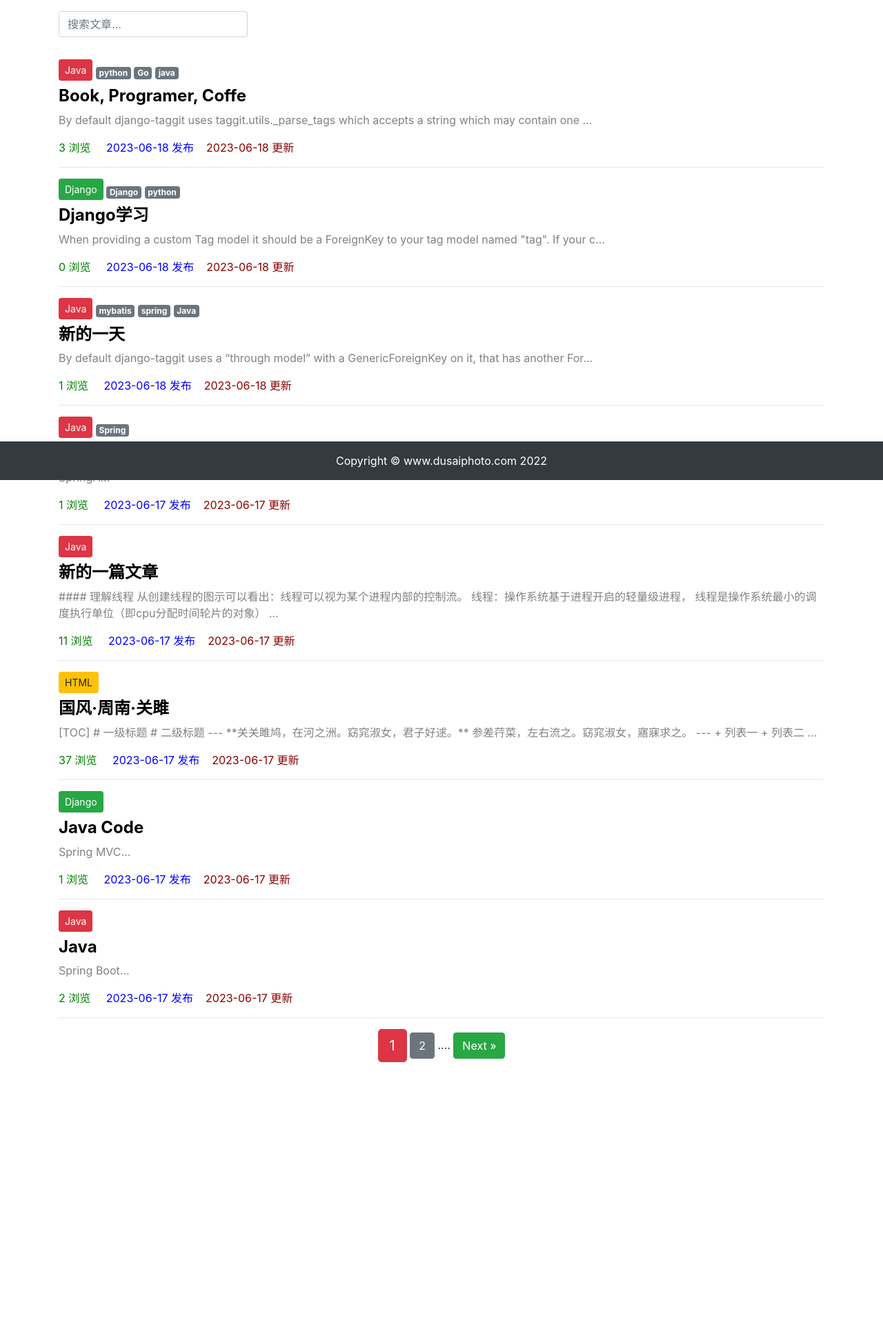
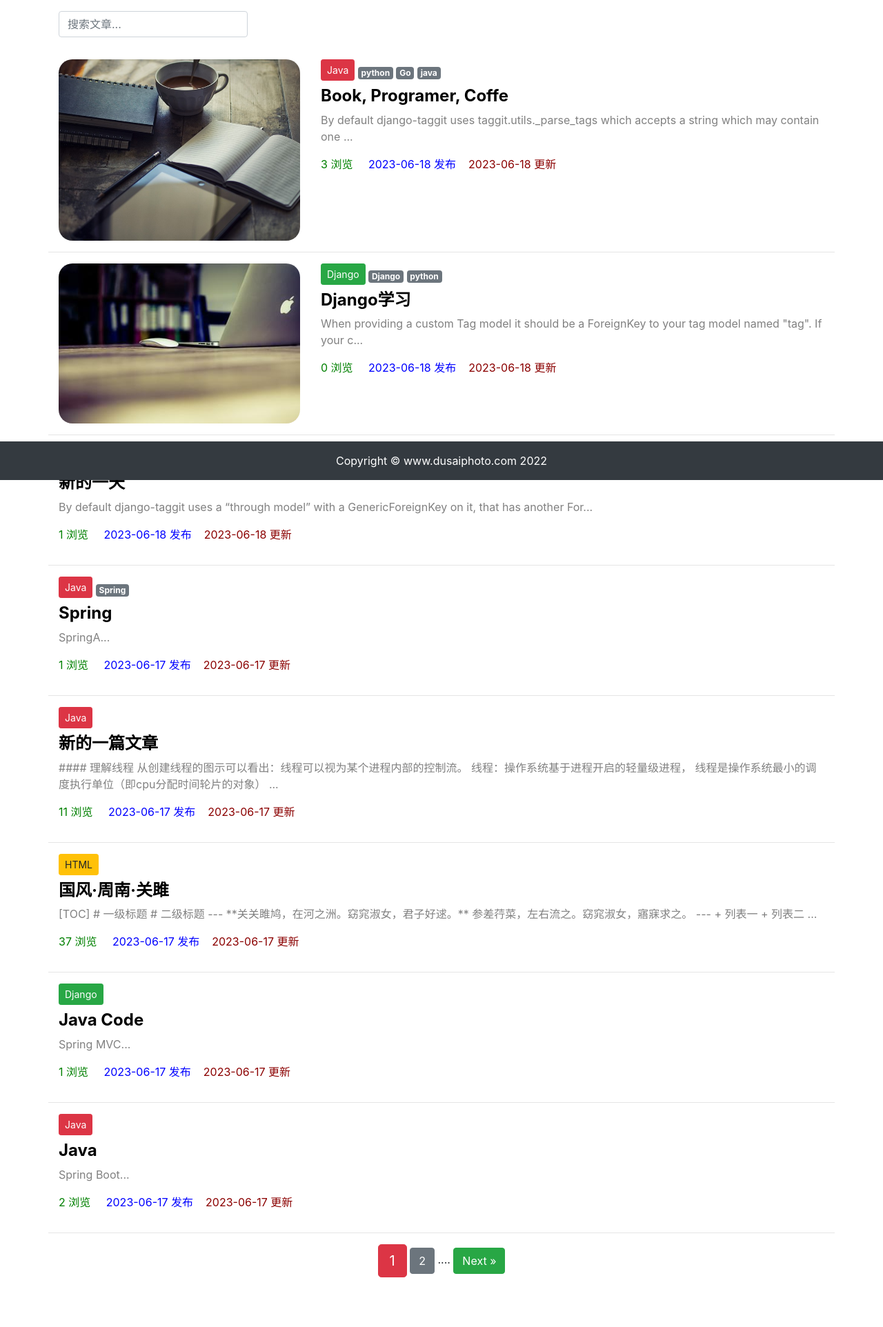
Before and after one commit to lskylines/my_blog, a Django app: page /article/article_list/ in a window 1280 px wide. Shown: the part 104-2028 px from the top of the page at 69% size. Before the commit the page ends 1644 px from the top, so only its background shows below. Run offline with Django 3.2, Linux system fonts and the light colour scheme; data comes from the database, SQL or seed files in the repository; both versions use the stored data as it was after the commit; parts of the project's set-up code (start-up, migrations or seed data) failed here and were passed over; some libraries are stand-ins or nearby versions.

Commit message:
fea: 新增标题图片功能

```diff
--- a/article/forms.py
+++ b/article/forms.py
@@ -7,4 +7,4 @@ class ArticlePostForm(forms.ModelForm):
         # 指明数据模型来源
         model = ArticlePost
         # 定义表单包含字段
-        fields = ("title", "body", "tags")
+        fields = ("title", "body", "tags", "avatar")
--- a/article/models.py
+++ b/article/models.py
@@ -3,6 +3,10 @@ from django.contrib.auth.models import User
 from django.utils import timezone
 from django.urls import reverse
 from taggit.managers import TaggableManager
+from PIL import Image
+from imagekit.models import ProcessedImageField
+from imagekit.processors import ResizeToFit
+
 
 class ArticleColumn(models.Model):
     # 栏目标题
@@ -25,8 +29,10 @@ class ArticlePost(models.Model):
     created = models.DateTimeField(default=timezone.now)
     # 文章更新时间
     updated = models.DateTimeField(auto_now=True)
-
+    # 浏览量
     total_views = models.PositiveIntegerField(default=0)
+    # 文章标题图
+    avatar = models.ImageField(upload_to="article/%Y%m%d/", blank=True)
 
     # 文章标签
     tags = TaggableManager(blank=True)
@@ -49,3 +55,24 @@ class ArticlePost(models.Model):
 
     def get_absolute_url(self):
         return reverse("article:article_detail", args=[self.id])
+
+    def save(self, *args, **kwargs):
+        article = super(ArticlePost, self).save(*args, **kwargs)
+
+        if self.avatar and not kwargs.get("update_fields"):
+            avatar = ProcessedImageField(
+                upload_to="article/%Y%m%d",
+                processors=[ResizeToFit(width=400)],
+                format="JPEG",
+                options={"quantity": 100},
+            )
+
+        # if self.avatar and not kwargs.get("update_fields"):
+        #     image = Image.open(self.avatar)
+        #     (x, y) = image.size
+        #     new_x = 400
+        #     new_y = int(new_x * (y / x))
+        #     resized_image = image.resize((new_x, new_y), Image.ANTIALIAS)
+        #     resized_image.save(self.avatar.path)
+
+        return article
--- a/article/templates/article/list.html
+++ b/article/templates/article/list.html
@@ -44,7 +44,16 @@
 
     <div class="row mt-2">
         {% for article in articles %}
-        <div class="col-12">
+
+        <!--标题图-->
+        {% if article.avatar %}
+        <div class="col-4">
+            <img src="{{article.avatar.url}}"
+                 alt="avatar" style="max-width:100%; border-radius: 20px">
+        </div>
+        {% endif %}
+
+        <div class="col">
                 <!--栏目-->
                 {% if article.column %}
                     <button type="button" class="btn btn-sm mb-2
@@ -95,8 +104,8 @@
                         {{article.updated|date:'Y-m-d'}} 更新
                     </span>
                 </p>
-                <hr />
         </div>
+        <hr style="width:100%">
         {% endfor %}
     </div>
 
--- a/article/views.py
+++ b/article/views.py
@@ -59,7 +59,6 @@ def article_detail(request, id):
         'markdown.extensions.extra',
         # 语法高亮扩展
         'markdown.extensions.codehilite',
-
         # 目录扩展
         "markdown.extensions.toc",
     ])
@@ -74,7 +73,7 @@ def article_detail(request, id):
 def article_create(request):
     if request.method == "POST":
         print("article create post....")
-        article_post_form = ArticlePostForm(data=request.POST)
+        article_post_form = ArticlePostForm(request.POST, request.FILES)
         # 判断提交数据是否满足模型
         if article_post_form.is_valid():
             # 保存数据，暂不提交到数据库
@@ -86,6 +85,7 @@ def article_create(request):
                     id=request.POST["column"])
             new_article.save()
 
+            # 标签多对多关系保存
             article_post_form.save_m2m()
 
             return redirect("article:article_list")
```
Also changed, not shown: article/templates/article/create.html (+8 -1 lines), article/migrations/0005_articlepost_avatar.py (added), db.sqlite3, media/article/20230618/coffee.jpeg (added), media/article/20230618/offs.jpeg (added).
